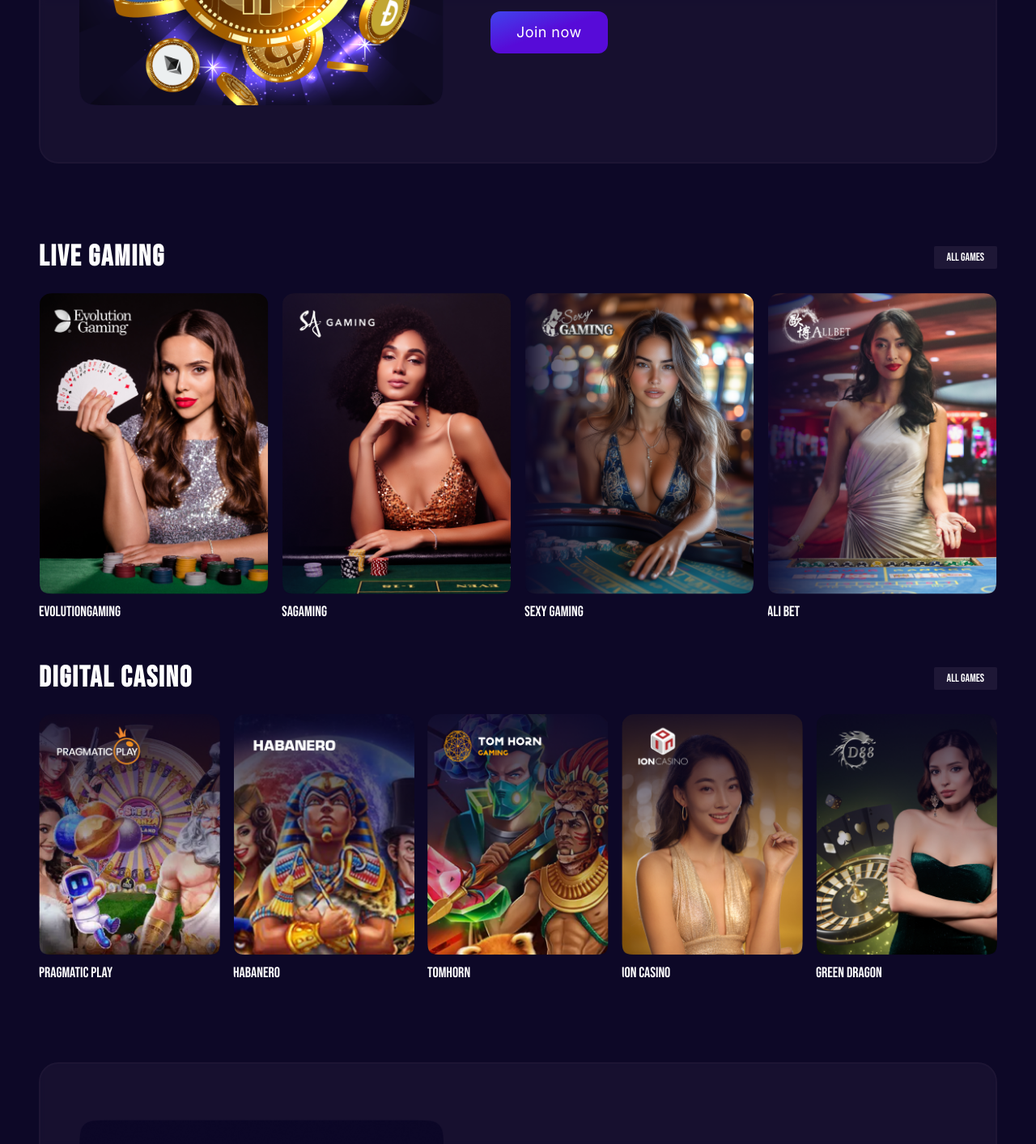
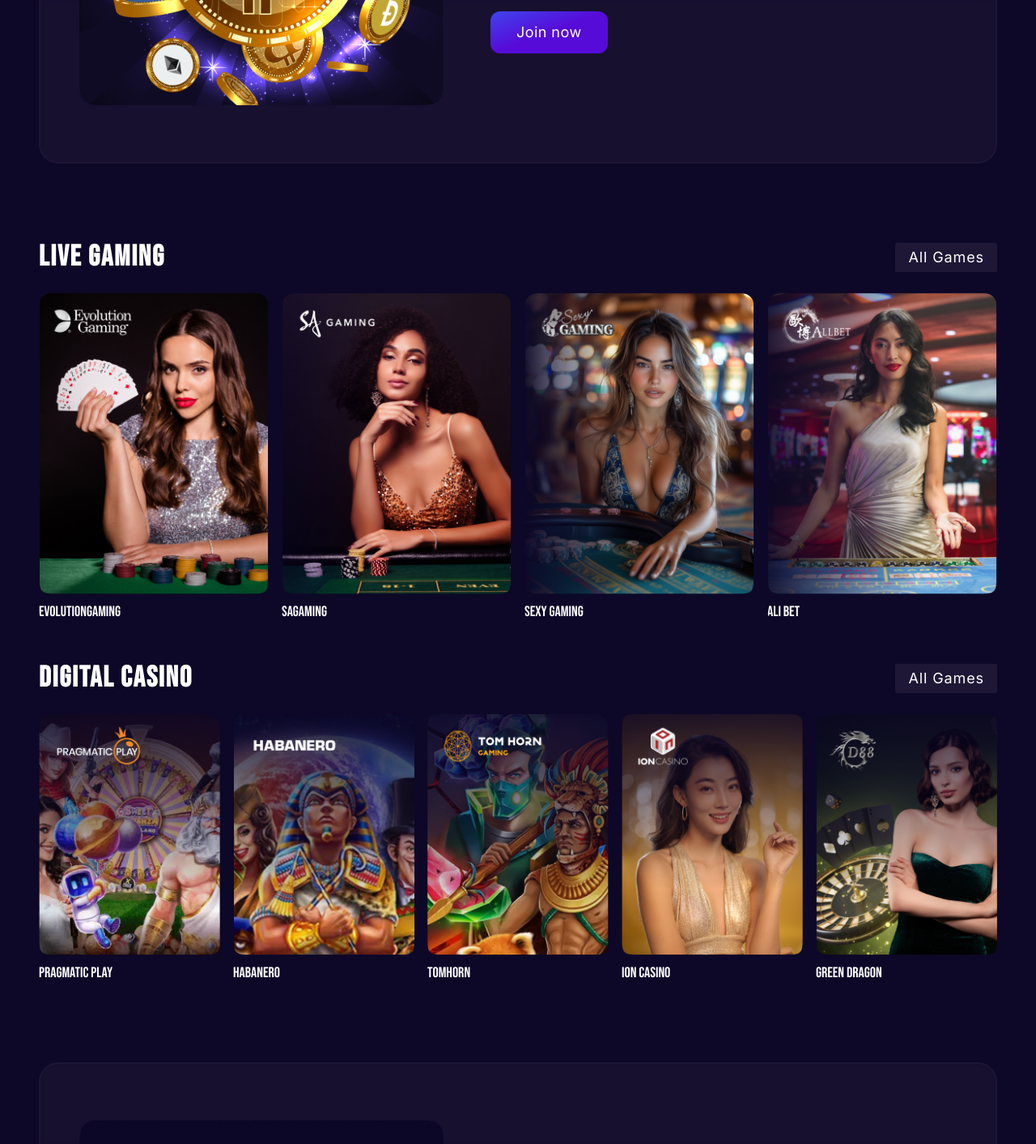
Before and after one commit to sakibsarker/HodlLandingPage, a Next.js app: page / in a window 1280 px wide. Shown: the part 3797-5210 px from the top of the page at 81% size. Built offline with nearby package versions, Linux system fonts and the light colour scheme.

Commit message:
font update

```diff
--- a/src/components/GameCard.tsx
+++ b/src/components/GameCard.tsx
@@ -45,7 +45,7 @@
 
             <Link
               href="#"
-              className="text-sm text-white hover:text-white transition-colors px-4 py-1 rounded-sm bg-[#1E1736]"
+              className="text-lg text-white font-inter  tracking-wider font-medium hover:text-white transition-colors px-4 py-1 rounded-sm bg-[#1E1736]"
             >
               All Games
             </Link>
@@ -91,7 +91,7 @@
 
             <Link
               href="#"
-              className="text-sm text-white hover:text-white transition-colors px-4 py-1 rounded-sm bg-[#1E1736]"
+              className="text-lg text-white font-inter  tracking-wider font-medium hover:text-white transition-colors px-4 py-1 rounded-sm bg-[#1E1736]"
             >
               All Games
             </Link>
@@ -100,7 +100,7 @@
             {digitalCasinoProviders.map((provider) => (
               <div
                 key={provider.name}
-                className="group relative overflow-hidden rounded-2xl cursor-pointer transition-transform duration-300 hover:scale-105"
+                className="group  relative overflow-hidden cursor-pointer transition-transform duration-300 hover:scale-105"
               >
                 <motion.img
                   src={provider.image}
```
